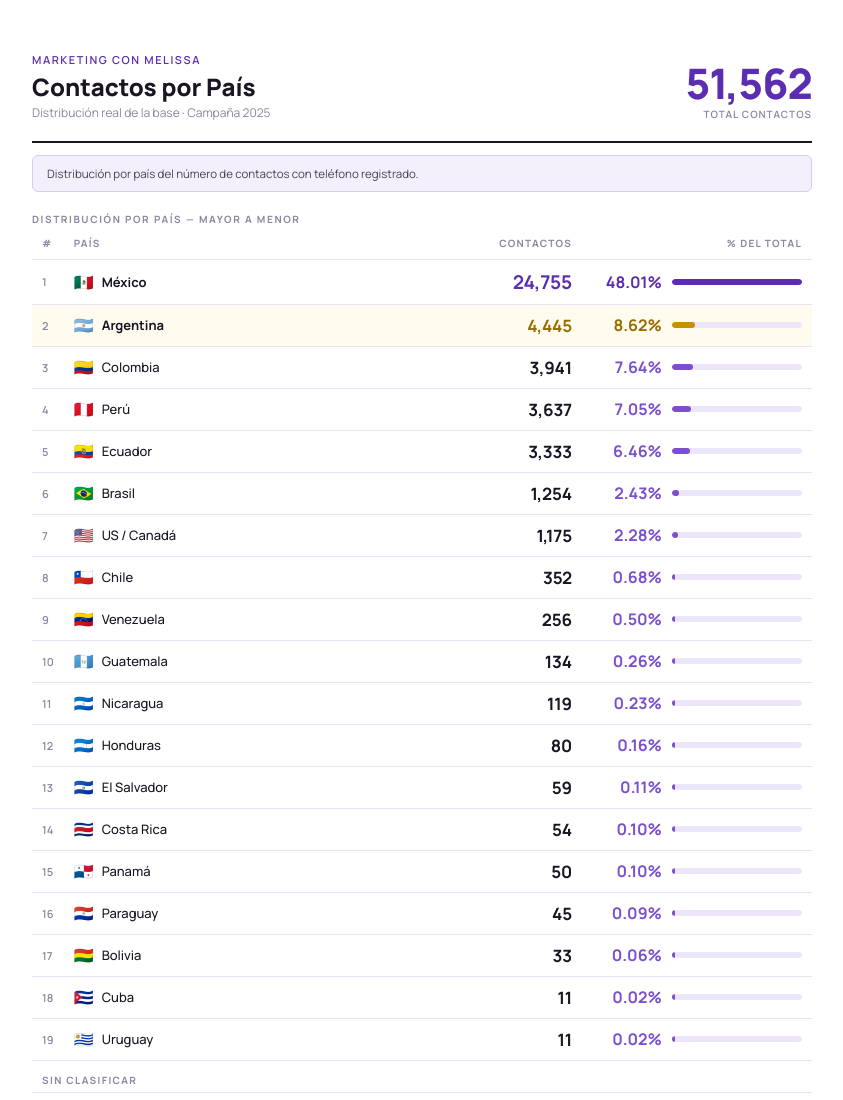
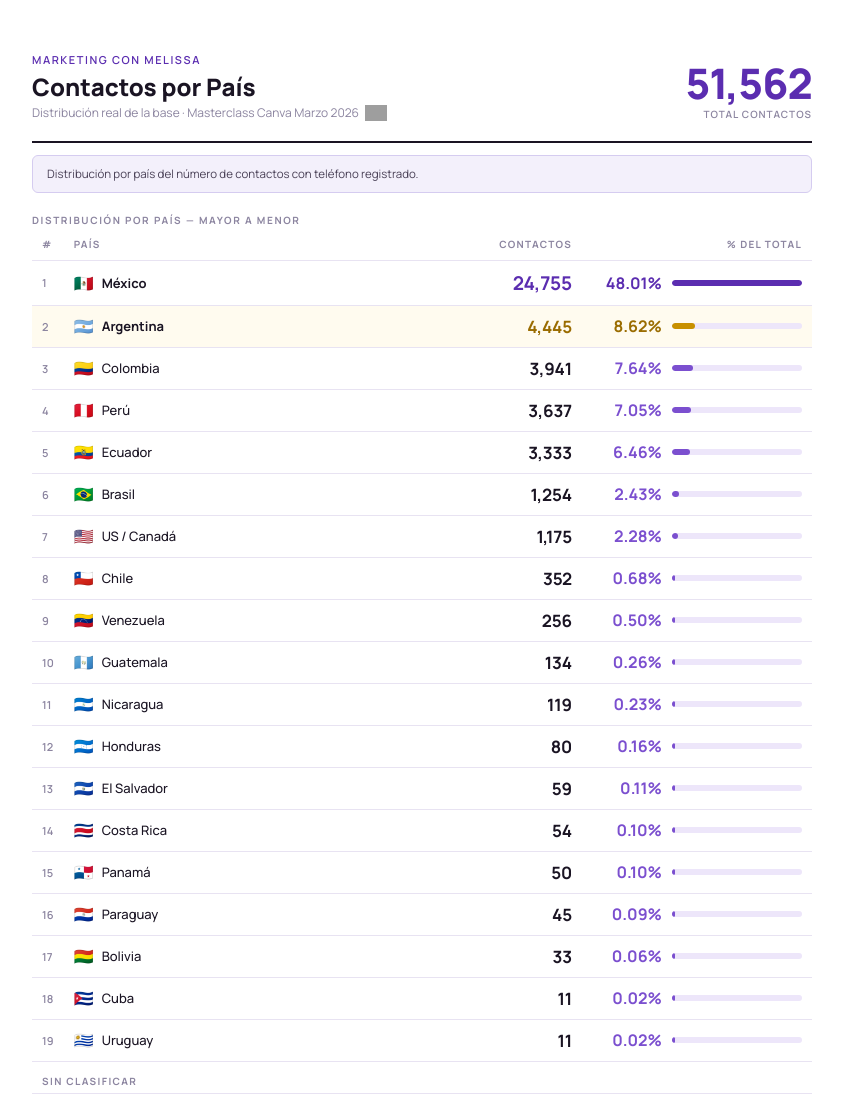
Before and after one commit to lmariogarcia3/marketing-melissa-dashboard, a plain HTML site: page index.html in a window 1280 px wide. Shown: the top 1100 px of the page, without its empty margins (218-1061 px from the left). Drawn offline with Linux system fonts and the light colour scheme; grey boxes are pictures that could not be loaded.

Commit message:
Update campaign name to Masterclass Canva Marzo 2026 with logo

```diff
--- a/index.html
+++ b/index.html
@@ -12,13 +12,13 @@
 <!-- Open Graph / Social Media -->
 <meta property="og:type" content="website">
 <meta property="og:title" content="Reporte de Contactos · Marketing con Melissa">
-<meta property="og:description" content="Distribución de contactos por país - Campaña 2025">
+<meta property="og:description" content="Distribución de contactos por país - Masterclass Canva Marzo 2026">
 <meta property="og:image" content="https://cdn.prod.website-files.com/686845e4f014474f55426d71/686a98683d8af2c84ace465b_Marketing%20con%20Melissa%20opengraph.webp">
 
 <!-- Twitter Card -->
 <meta name="twitter:card" content="summary_large_image">
 <meta name="twitter:title" content="Reporte de Contactos · Marketing con Melissa">
-<meta name="twitter:description" content="Distribución de contactos por país - Campaña 2025">
+<meta name="twitter:description" content="Distribución de contactos por país - Masterclass Canva Marzo 2026">
 <meta name="twitter:image" content="https://cdn.prod.website-files.com/686845e4f014474f55426d71/686a98683d8af2c84ace465b_Marketing%20con%20Melissa%20opengraph.webp">
 
 <link href="https://fonts.googleapis.com/css2?family=Manrope:wght@300;400;500;600;700;800&display=swap" rel="stylesheet">
@@ -413,7 +413,7 @@ tr.sp .bar-fill { background: var(--alert); }
     <div>
       <div class="report-eyebrow">Marketing con Melissa</div>
       <div class="report-title">Contactos por País</div>
-      <div class="report-sub">Distribución real de la base · Campaña 2025</div>
+      <div class="report-sub">Distribución real de la base · Masterclass Canva Marzo 2026 <img src="https://cdn.cdnlogo.com/logos/c/28/canva.svg" alt="Canva" style="height: 16px; vertical-align: middle; margin-left: 4px;"></div>
     </div>
     <div class="total-block">
       <div class="big">51,562</div>
```
Also changed, not shown: 1 other file.
